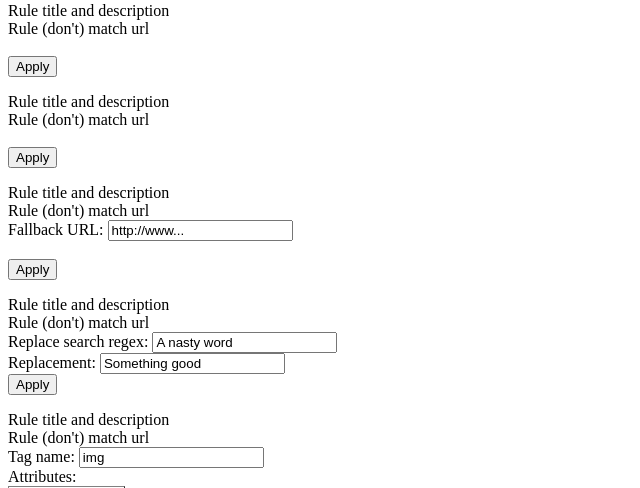
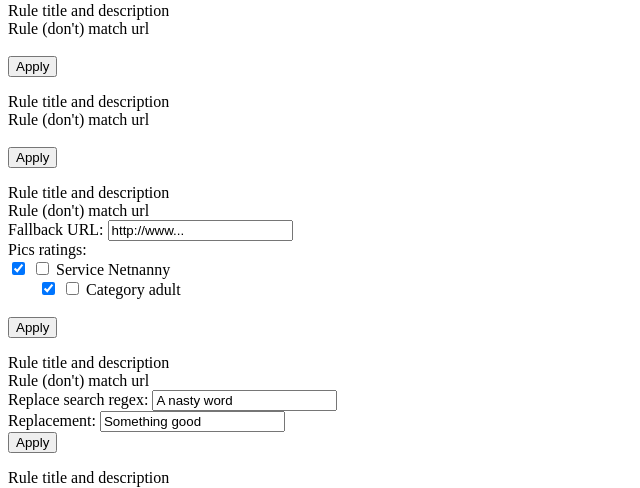
Before and after one commit to HomeRad/TorCleaner, a Python web app: template templates/classic/macros/rules.html in a window 1280 px wide. Shown: the part 991-1479 px from the top of the page, without its empty margins (0-640 px from the left). Run offline with Jinja, Linux system fonts and the light colour scheme; the template is opened without the code that fills it, so the values that code supplies are empty.

Commit message:
display full pics rule data
git-svn-id: https://webcleaner.svn.sourceforge.net/svnroot/webcleaner/trunk/webcleaner2@1653 e058641e-7c0d-0410-ba67-d7ca6cf85b4a

```diff
--- a/templates/classic/macros/rules.html
+++ b/templates/classic/macros/rules.html
@@ -216,7 +216,39 @@ Rule (don't) match url
 <input type="text" name="rule_fallback" value="http://www..."
  tal:attributes="value currule/url">
 <br>
-<!-- XXX more config -->
+<span tal:replace="t_picsratings">Pics ratings</span>:
+<br>
+<div tal:repeat="service pics_services/keys">
+<input tal:condition="currule/ratings/?service"
+ type="checkbox" name="picsservice" checked
+ tal:attributes="value ?service">
+<input tal:condition="not:currule/ratings/?service"
+ type="checkbox" name="picsservice" tal:attributes="value ?service">
+<span tal:content="t_service">Service</span>
+<span tal:content="pics_services/?service/name">Netnanny</span>
+<br>
+<div tal:repeat="category pics_services/?service/categories/keys"
+ style="margin-left:30px;">
+<input tal:condition="currule/ratings/?service/?category"
+ type="checkbox" checked
+ tal:attributes="value ?category; name string:picscat${service}">
+<input tal:condition="not:currule/ratings/?service/?category"
+ type="checkbox"
+ tal:attributes="value ?category; name string:picscat${service}">
+<span tal:content="t_category">Category</span>
+<span tal:content="category">adult</span>
+</div>
+</div>
+<!--
+<div tal:repeat="service currule/ratings/keys">
+Service <span tal:replace="service">Netnanny pics service</span>
+<div tal:repeat="category currule/ratings/?service/keys">
+Category <span tal:replace="category">adult</span>
+<br>
+Value <span tal:replace="currule/ratings/?service/?category">1.0</span>
+</div>
+</div>
+-->
 <br>
 <input type="submit" name="apply" value="Apply"
  tal:attributes="value t_apply">
--- a/wc/filter/rules/PicsRule.py
+++ b/wc/filter/rules/PicsRule.py
@@ -25,7 +25,10 @@ from wc.XmlUtils import xmlify, unxmlify
 class PicsRule (UrlRule):
     """holds configured PICS rating data"""
     def __init__ (self, title="No title", desc="", disable=0, oid=0):
-        super(PicsRule, self).__init__(title=title, desc=desc,disable=disable,oid=oid)
+        super(PicsRule, self).__init__(title=title, desc=desc,
+                                       disable=disable, oid=oid)
+        # per-service ratings:
+        # service -> category -> int rating value
         self.ratings = {}
         self.url = ""
 
--- a/wc/webgui/context/filterconfig_html.py
+++ b/wc/webgui/context/filterconfig_html.py
@@ -6,6 +6,7 @@ from wc.webgui.context import getval, getlist
 from wc.filter.rules.RewriteRule import partvalnames, partnames, part_num
 from wc.filter.rules.FolderRule import FolderRule
 from wc.filter import GetRuleFromName
+from wc.filter.PICS import services as pics_services
 
 t_title = i18n._("%s filter configuration") % AppName
 t_back = i18n._("Back")
@@ -56,6 +57,9 @@ t_enclosedblock = i18n._("Enclosed block")
 t_replacepart = i18n._("Replace part")
 t_replacevalue = i18n._("Replace value")
 t_rulefallback = i18n._("Fallback URL")
+t_service = i18n._("Service")
+t_category = i18n._("Category")
+t_picsratings = i18n._("PICS ratings")
 
 # config vars
 info = []
```
